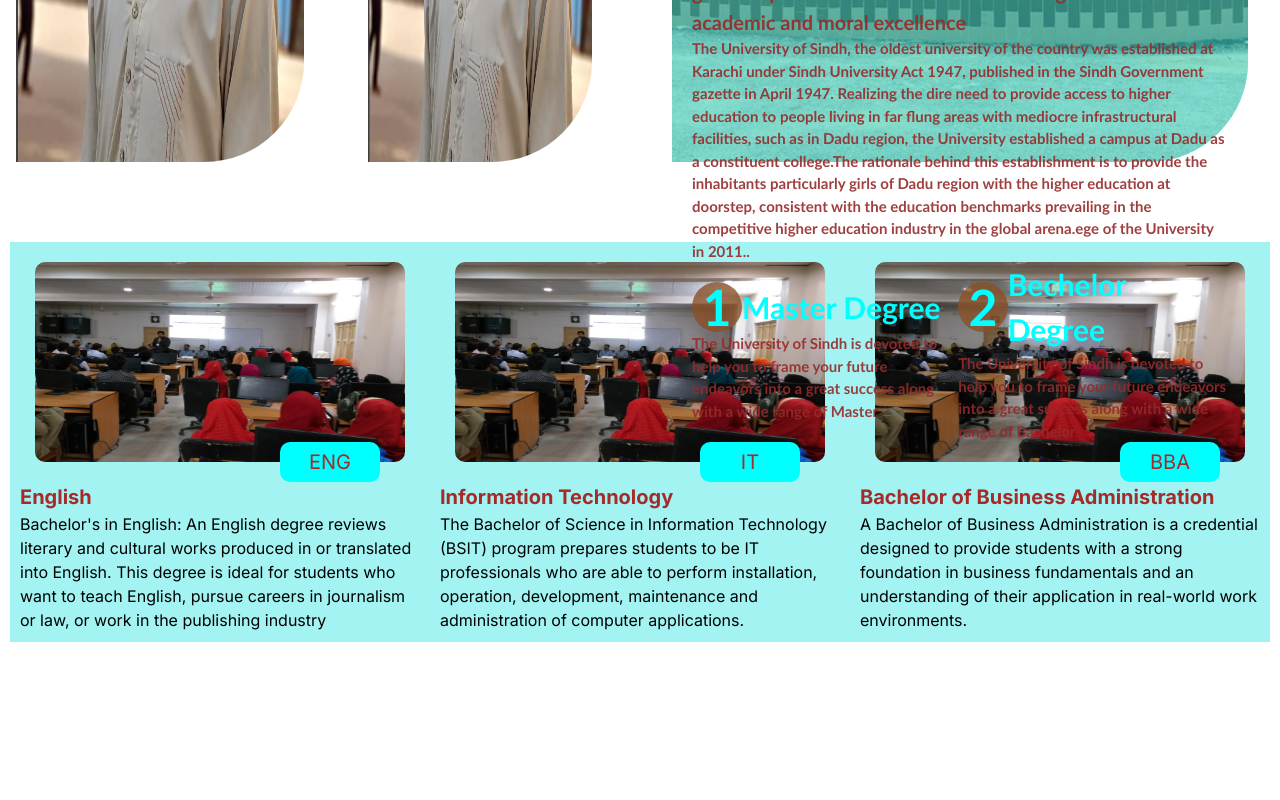
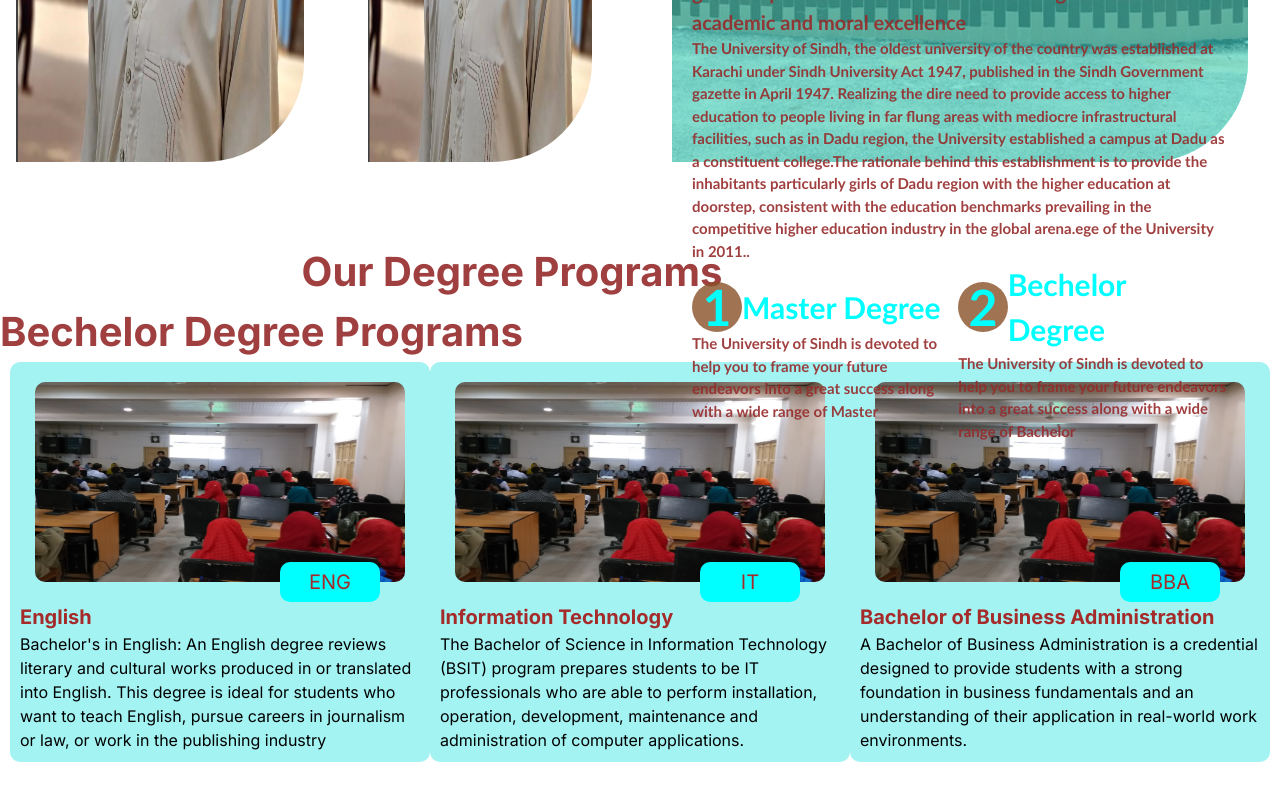
Before and after one commit to shermuhammad786/mbbs-campus-dadu, a Next.js app: page /pages/home in a window 1280 px wide. Shown: the part 1370-2170 px from the top of the page. Built offline with nearby package versions, Linux system fonts and the light colour scheme.

Commit message:
coursese heading

```diff
--- a/src/app/components/bechlorDegree/bechelorDegree.css
+++ b/src/app/components/bechlorDegree/bechelorDegree.css
@@ -38,8 +38,9 @@
   background-color: rgba(25, 225, 225, 0.4);
   transition-duration: 0.4s;
   padding: 10px;
+  border-radius: 10px;
 }
-.degree-info:hover .degree-info div:first-child img {
+.degree-info:hover .image {
   transform: scale(1.1);
 }
 
--- a/src/app/components/bechlorDegree/bechelorDegree.tsx
+++ b/src/app/components/bechlorDegree/bechelorDegree.tsx
@@ -8,7 +8,7 @@
                 <div className="degree-info">
 
                     <div>
-                        <img src="/Asset/lab.jpg" alt="" />
+                        <img src="/Asset/lab.jpg" alt="" className="image"/>
                         <p>{degree}</p>
                     </div>
 
--- a/src/app/components/courses/courses.css
+++ b/src/app/components/courses/courses.css
@@ -4,3 +4,22 @@
   align-items: center;
   width: 100%;
 }
+.degrees {
+  color: rgba(150, 42, 42, 0.9);
+  font-size: 40px;
+  font-weight: bolder;
+  display: flex;
+  justify-content: center;
+  align-items: center;
+}
+.bechelor {
+  color: rgba(150, 42, 42, 0.9);
+  font-size: 40px;
+  font-weight: bolder;
+  display: flex;
+  justify-content: left;
+  align-items: center;
+}
+.bechelorDegrees {
+  width: 80%;
+}
--- a/src/app/components/courses/courses.tsx
+++ b/src/app/components/courses/courses.tsx
@@ -5,10 +5,17 @@
     const bba = "A Bachelor of Business Administration is a credential designed to provide students with a strong foundation in business fundamentals and an understanding of their application in real-world work environments.";
     const english = "Bachelor's in English: An English degree reviews literary and cultural works produced in or translated into English. This degree is ideal for students who want to teach English, pursue careers in journalism or law, or work in the publishing industry"
     return (
-        <div className="courses">
-            <BechelorDegree department="English" degree="ENG" desc={english} />
-            <BechelorDegree department="Information Technology" degree="IT" desc={desc} />
-            <BechelorDegree department=" Bachelor of Business Administration" degree="BBA" desc={bba} />
+        <div>
+
+            <div className="bechelorDegrees">
+                <h1 className="degrees">Our Degree Programs</h1>
+                <h1 className="bechelor">Bechelor Degree Programs</h1>
+            </div>
+            <div className="courses">
+                <BechelorDegree department="English" degree="ENG" desc={english} />
+                <BechelorDegree department="Information Technology" degree="IT" desc={desc} />
+                <BechelorDegree department=" Bachelor of Business Administration" degree="BBA" desc={bba} />
+            </div>
         </div>
     )
 }
```
